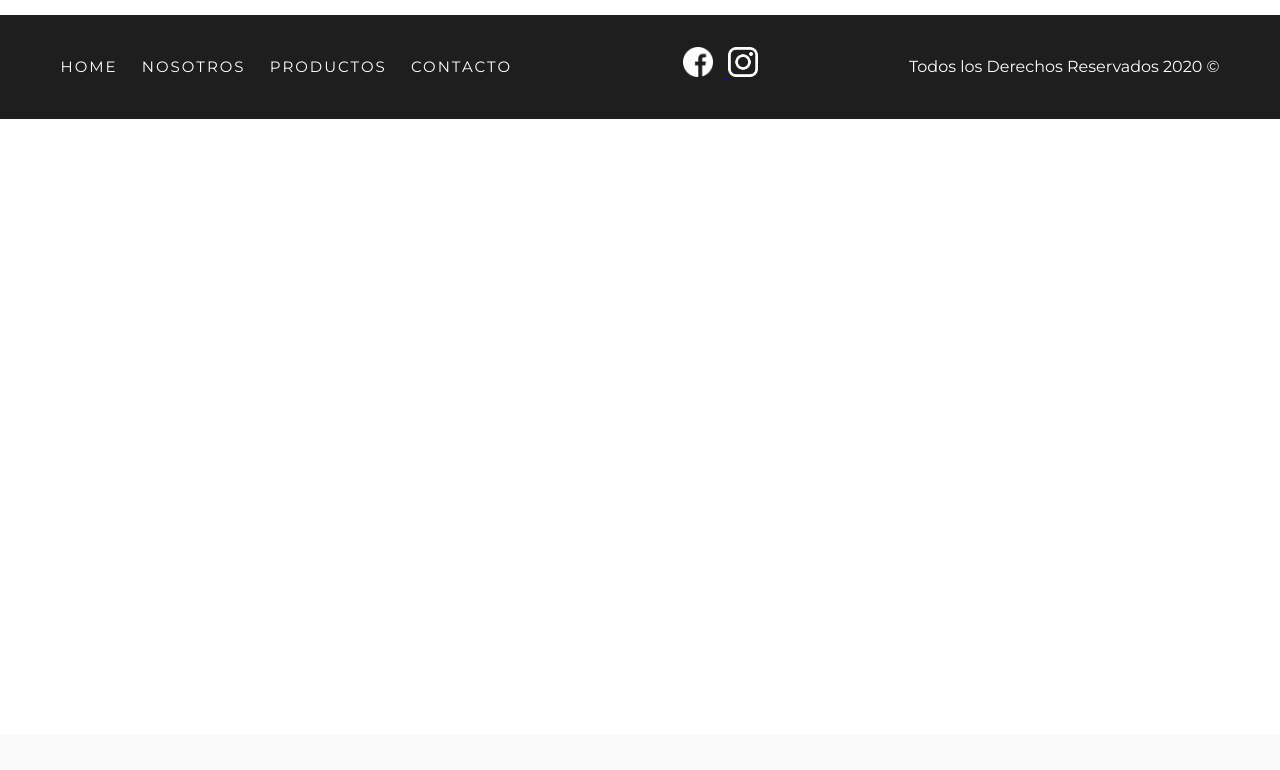
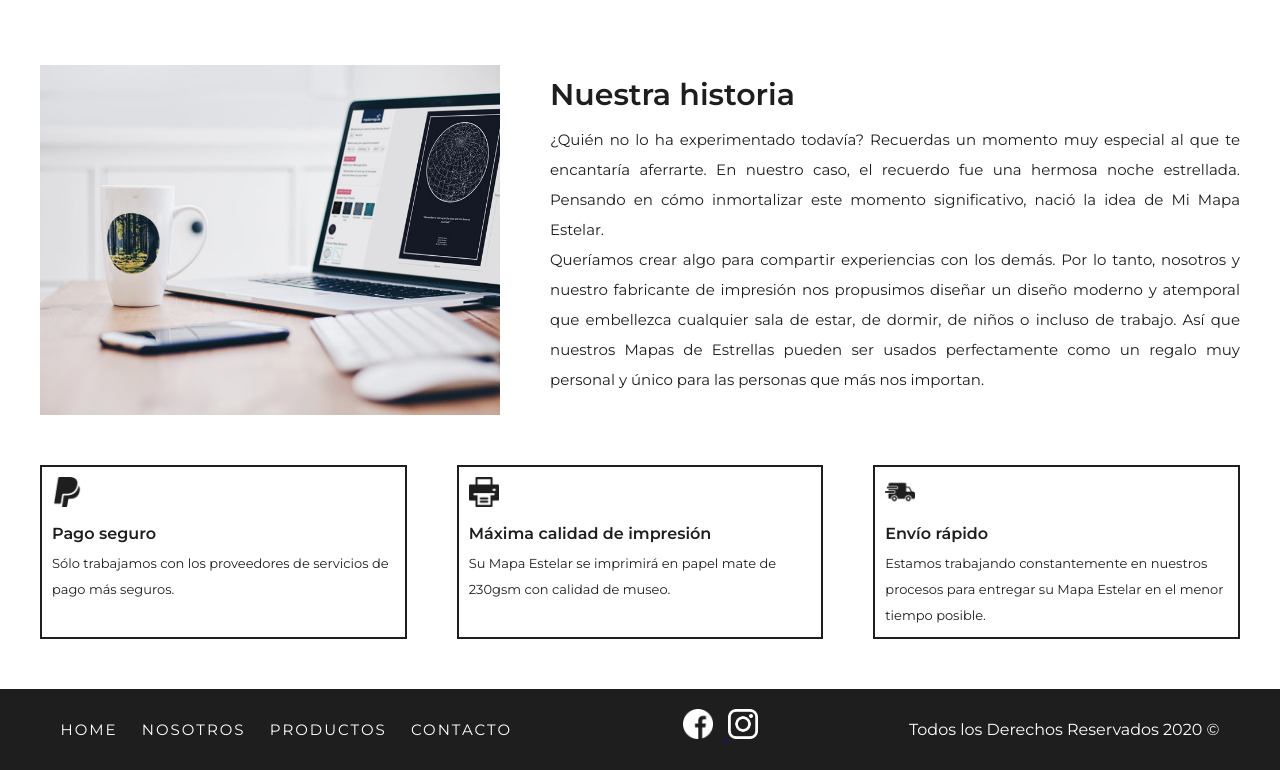
Before and after one commit to jdanielh24/MapasEstelaresLaguna, a PHP site: page /nosotros.html in a window 1280 px wide. Shown: the part 65-835 px from the top of the page. Before the commit the page ends 184 px from the top, so only its background shows below. Run offline with PHP 8.4, Linux system fonts and the light colour scheme.

Commit message:
info nosotros

```diff
--- a/css/styles.css
+++ b/css/styles.css
@@ -490,3 +490,69 @@ h4 {
     margin-top: 8rem;
     margin-bottom: 8rem;
 }
+
+/* Nosotros */
+.info-nosotros{
+    display: flex;
+    flex-direction: row;
+    margin-top: 5rem;
+}
+
+.info-nosotros img{
+    height: 35rem;
+    width: 46rem;
+    margin-right: 5rem;
+}
+
+.texto-nosotros h1,p{
+    margin: 0;
+    color: #1e1e1e;
+}
+
+.texto-nosotros h1{
+    font-size: 3rem;
+}
+
+.texto-nosotros p{
+    font-size: 1.5rem;
+    text-align: justify;
+}
+
+.descripcion h2,p{
+    margin: 0;
+    color: #1e1e1e;
+}
+
+.descripcion img{
+    height: 3rem;
+    width: 3rem;
+    margin: 0;
+}
+
+.descripcion h2{
+    font-size: 1.6rem;
+}
+
+.descripcion p{
+    font-size: 1.3rem;
+}
+
+.contenedor-descr{
+    margin-top: 5rem;
+    width: 37%;
+    border: 2px solid #1e1e1e;
+    padding: 1rem;
+    height: 15rem;
+    margin-right: 5rem;
+
+}
+
+.descripcion{
+    display: flex;
+    justify-content: space-between;
+    margin-bottom: 5rem;
+}
+
+.descripcion .contenedor-descr:last-of-type{
+    margin-right: 0;
+}
--- a/nosotros.html
+++ b/nosotros.html
@@ -30,6 +30,41 @@
         </div>
     </header>
 
+    <main class="contenedor info-nosotros">
+        <img src="img/nosotros.jpg" alt="nosotros">
+        <div class="texto-nosotros">
+            <h1>Nuestra historia</h1>
+            <p>¿Quién no lo ha experimentado todavía? Recuerdas un momento muy especial al que te encantaría aferrarte. En nuestro caso, el recuerdo fue una hermosa noche estrellada. Pensando en cómo inmortalizar este momento significativo, nació la idea de Mi Mapa Estelar.</p>
+            <p>Queríamos crear algo para compartir experiencias con los demás. Por lo tanto, nosotros y nuestro fabricante de impresión nos propusimos diseñar un diseño moderno y atemporal que embellezca cualquier sala de estar, de dormir, de niños o incluso de trabajo. Así que nuestros Mapas de Estrellas pueden ser usados perfectamente como un regalo muy personal y único para las personas que más nos importan.</p>
+        </div>
+    </main>
+
+    <section class="contenedor descripcion">
+        <div class="contenedor-descr">
+            <div class="texto-descr">
+                <img src="img/paypal.png" alt="logo-paypal">
+                <h2>Pago seguro</h2>
+                <p>Sólo trabajamos con los proveedores de servicios de pago más seguros.</p>
+            </div>
+        </div>
+
+        <div class="contenedor-descr">
+            <div class="texto-descr">
+                <img src="img/impresora.png" alt="logo-impresora">
+                <h2>Máxima calidad de impresión</h2>
+                <p>Su Mapa Estelar se imprimirá en papel mate de 230gsm con calidad de museo.</p>
+            </div>
+        </div>
+
+        <div class="contenedor-descr">
+            <div class="texto-descr">
+                <img src="img/envio.png" alt="logo-impresora">
+                <h2>Envío rápido</h2>
+                <p>Estamos trabajando constantemente en nuestros procesos para entregar su Mapa Estelar en el menor tiempo posible.</p>
+            </div>
+        </div>
+    </section>
+
     <footer class="footer">
         <div class="contenedor-footer contenedor">
             <nav class="nav_footer">
```
